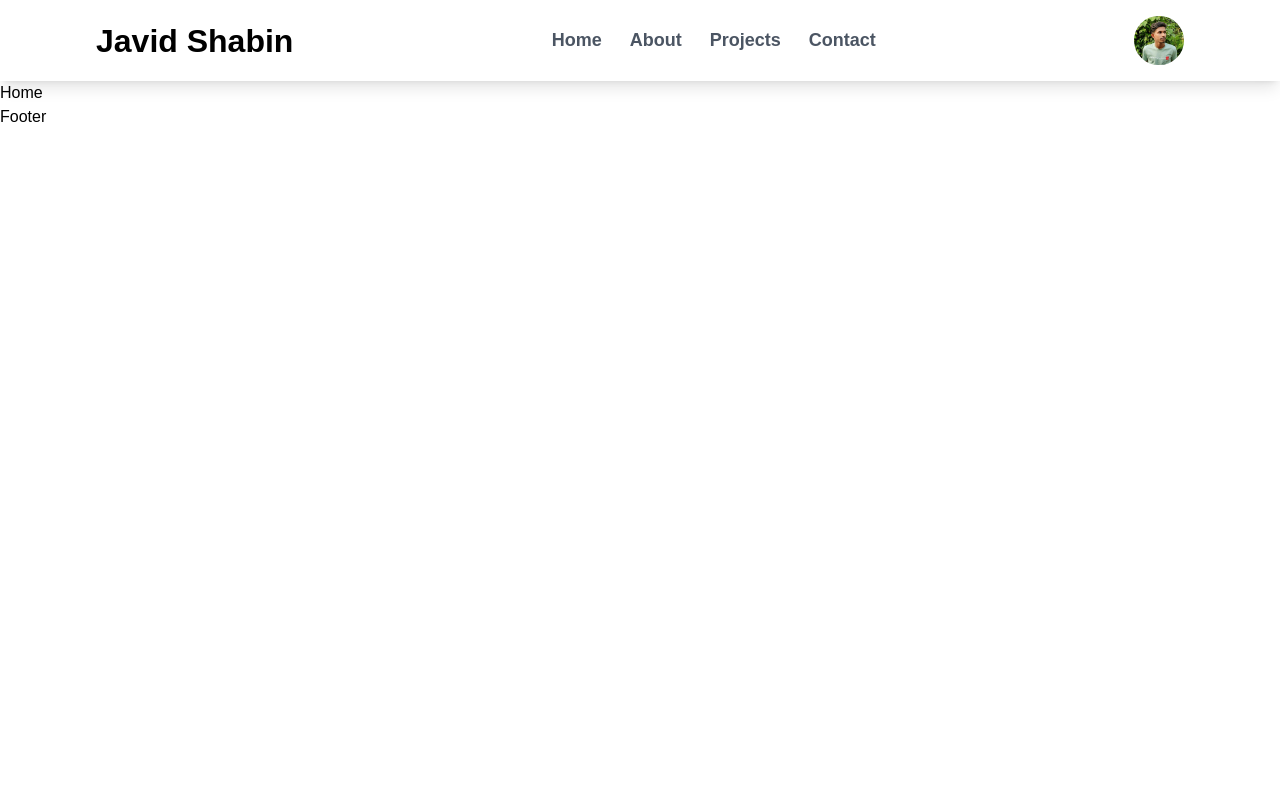
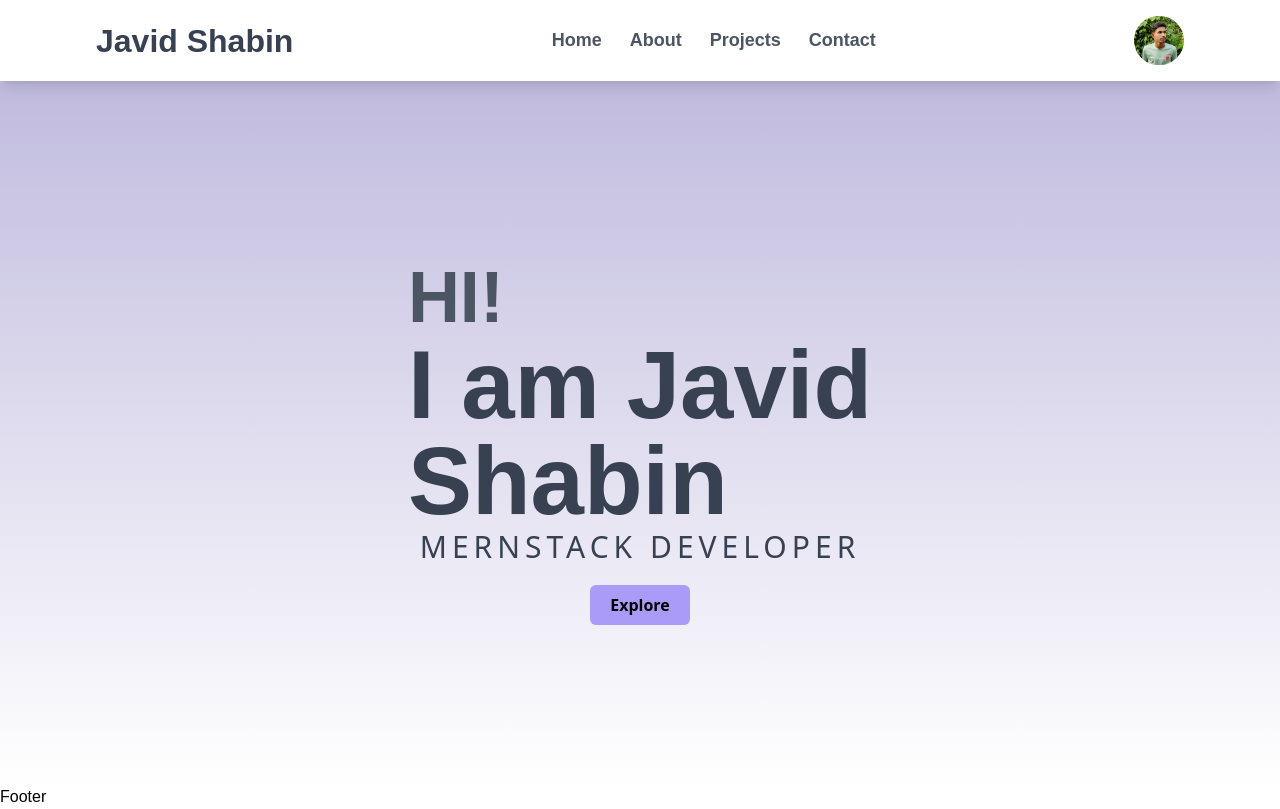
Before and after one commit to javidShabin/my-portfolio.in, a React (Vite) app: page / in a window 1280 px wide. Built offline with nearby package versions, Linux system fonts and the light colour scheme; a web font is replaced by a local one.

Commit message:
Create hero section and style the section

```diff
--- a/src/components/Header.jsx
+++ b/src/components/Header.jsx
@@ -15,7 +15,7 @@ const Header = () => {
     <header className="w-full py-4 flex justify-center items-center shadow-lg sticky top-0 left-0 bg-white z-10">
       <div className="container w-[90%] md:w-[85%] flex justify-between items-center">
         <div className="logo text-[24px] md:text-[32px] font-extrabold">
-          <h1>Javid Shabin</h1>
+          <h1 className=" text-gray-700">Javid Shabin</h1>
         </div>
 
         {/* Menu for larger screens */}
--- a/src/index.css
+++ b/src/index.css
@@ -5,6 +5,7 @@ h3,
 li {
   font-family: "Baloo Paaji 2", sans-serif;
 }
+
 @tailwind base;
 @tailwind components;
 @tailwind utilities;
--- a/src/pages/Hero.jsx
+++ b/src/pages/Hero.jsx
@@ -1,11 +1,22 @@
-import React from 'react'
+import React from "react";
 
 const Hero = () => {
   return (
-    <div>
-      <h1>Hero</h1>
-    </div>
-  )
-}
+    <main className="bg-gradient-to-t from-white to-[#c0bbde] h-[88vh] w-full flex justify-center items-center ">
+      <div className="container w-[80%]">
+        <div className="flex flex-col justify-center items-center ">
+          <h1 className="text-8xl font-extrabold text-justify text-gray-700 ">
+           <span className="text-7xl  text-gray-600">HI!</span>
+            <br />
+            I am Javid <br />
+            Shabin
+          </h1>
+          <p className="text-3xl text-gray-700 tracking-[5px]">MERNSTACK DEVELOPER</p>
+          <button className="py-2 px-5 bg-[#a99bf7] mt-5 rounded-md font-semibold ">Explore</button>
+        </div>
+      </div>
+    </main>
+  );
+};
 
-export default Hero
+export default Hero;
--- a/src/pages/Home.jsx
+++ b/src/pages/Home.jsx
@@ -1,10 +1,11 @@
 import React from 'react'
+import Hero from './Hero'
 
 const Home = () => {
   return (
-    <div>
-      <h1>Home</h1>
-    </div>
+    <>
+    <Hero/>
+    </>
   )
 }
 
```
